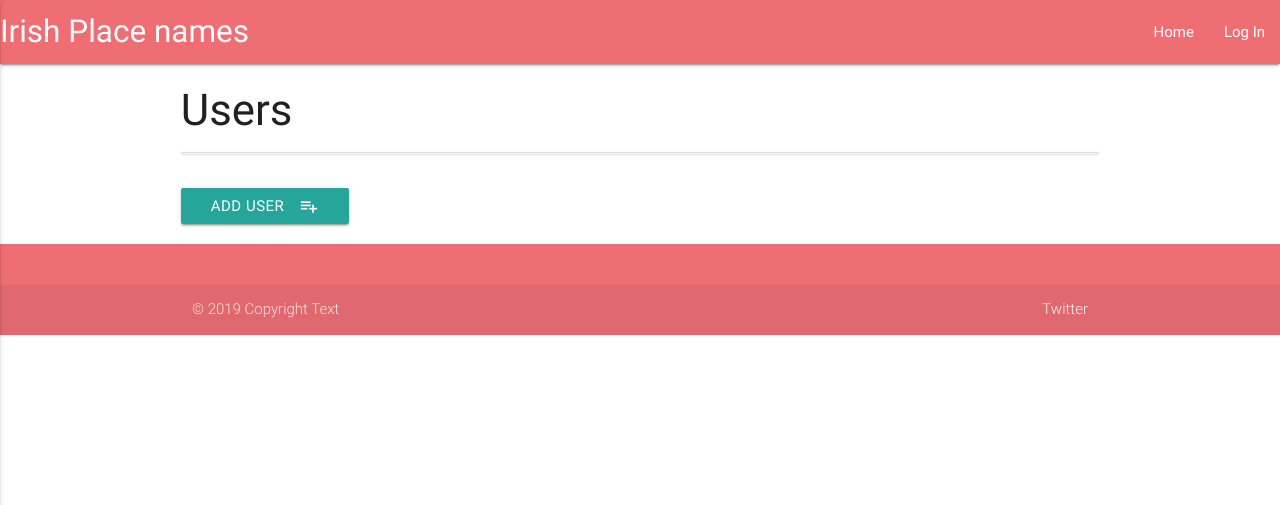
After one commit to michaelhdev/project-3, a Flask app: page /get_users in a window 1280 px wide. The commit adds this page. Shown: the top 505 px of the page. Run offline with Flask 2, Linux system fonts and the light colour scheme; data that the repository does not hold is empty; some libraries are stand-ins or nearby versions.

Commit message:
Added users.html

```diff
--- a/app.py
+++ b/app.py
@@ -52,6 +52,8 @@ def delete_place_name(place_name_id):
     mongo.db.place_names.remove({"_id": ObjectId(place_name_id)})
     return redirect(url_for("get_place_names"))
 
+####################################################################
+
 @app.route("/get_locations")
 def get_locations():
     return render_template("locations.html",
@@ -86,6 +88,42 @@ def insert_location():
 @app.route("/add_location")
 def add_location():
     return render_template("addLocation.html")
+#############################################################
+@app.route("/get_users")
+def get_users():
+    return render_template("users.html",
+                           locations=mongo.db.locations.find())
+
+@app.route("/edit_location/<location_id>")
+def edit_location(location_id):
+    return render_template("editLocation.html",
+                           location=mongo.db.locations.find_one(
+                           {"_id": ObjectId(location_id)}))
+
+
+@app.route("/update_location/<location_id>", methods=["POST"])
+def update_location(location_id):
+    mongo.db.locations.update(
+        {"_id": ObjectId(location_id)},
+        {"location_name": request.form.get("location_name")})
+    return redirect(url_for("get_locations"))
+
+@app.route("/delete_location/<location_id>")
+def delete_location(location_id):
+    mongo.db.locations.remove({"_id": ObjectId(location_id)})
+    return redirect(url_for("get_locations"))
+
+@app.route("/insert_location", methods=["POST"])
+def insert_location():
+    location_doc = {"location_name": request.form.get("location_name")}
+    mongo.db.locations.insert_one(location_doc)
+    return redirect(url_for("get_locations"))
+
+
+@app.route("/add_location")
+def add_location():
+    return render_template("addLocation.html")
+#############################################################
 
 @app.route("/login_page")
 def login_page():
@@ -116,6 +154,7 @@ def logout():
     session.clear()
     return redirect(url_for('get_place_names'))
 
+##############################################################################
 
 @app.route("/add_like/<place_name_id>")
 def add_like(place_name_id):
--- a/templates/placeNames.html
+++ b/templates/placeNames.html
@@ -1,5 +1,9 @@
 {% extends 'base.html' %}
 {% block content %}
+
+{% if session['username'] %}
+    <a href="{{url_for('add_place_name')}}" class="waves-effect waves-light btn btn_large green"><i class="fas fa-plus"></i> Add Place Name </a>
+{% endif %}
 
 <ul class="collapsible" data-collapsible="accordion">
     {% for place_name in place_names %}
--- /dev/null
+++ b/templates/users.html
@@ -0,0 +1,27 @@
+{% extends 'base.html'%} {% block content %}
+
+<div class="row">
+
+    <h3>Users</h3>
+    <ul class="collapsible" data-collapsible="accordion">
+        {% for user in users %}
+        <li>
+            <div class="collapsible-header">
+                <a href="{{url_for('delete_user', user_id=user._id)}}" class="waves-effect waves-light btn btn_small">Del</a>
+                <a href="{{url_for('edit_user', user_id=user._id)}}" class="waves-effect waves-light btn btn_small blue">Edit</a>
+
+                <div class="task_header">
+                    <strong>{{user.name}}</strong>
+                </div>
+            </div>
+        </li>
+        {% endfor %}
+
+    </ul>
+</div>
+<div class="row">
+    <a href="{{url_for('add_user')}}" class="waves-effect waves-light btn">
+        <i class="material-icons right">playlist_add</i>Add User
+    </a>
+</div>
+{% endblock %}
```
